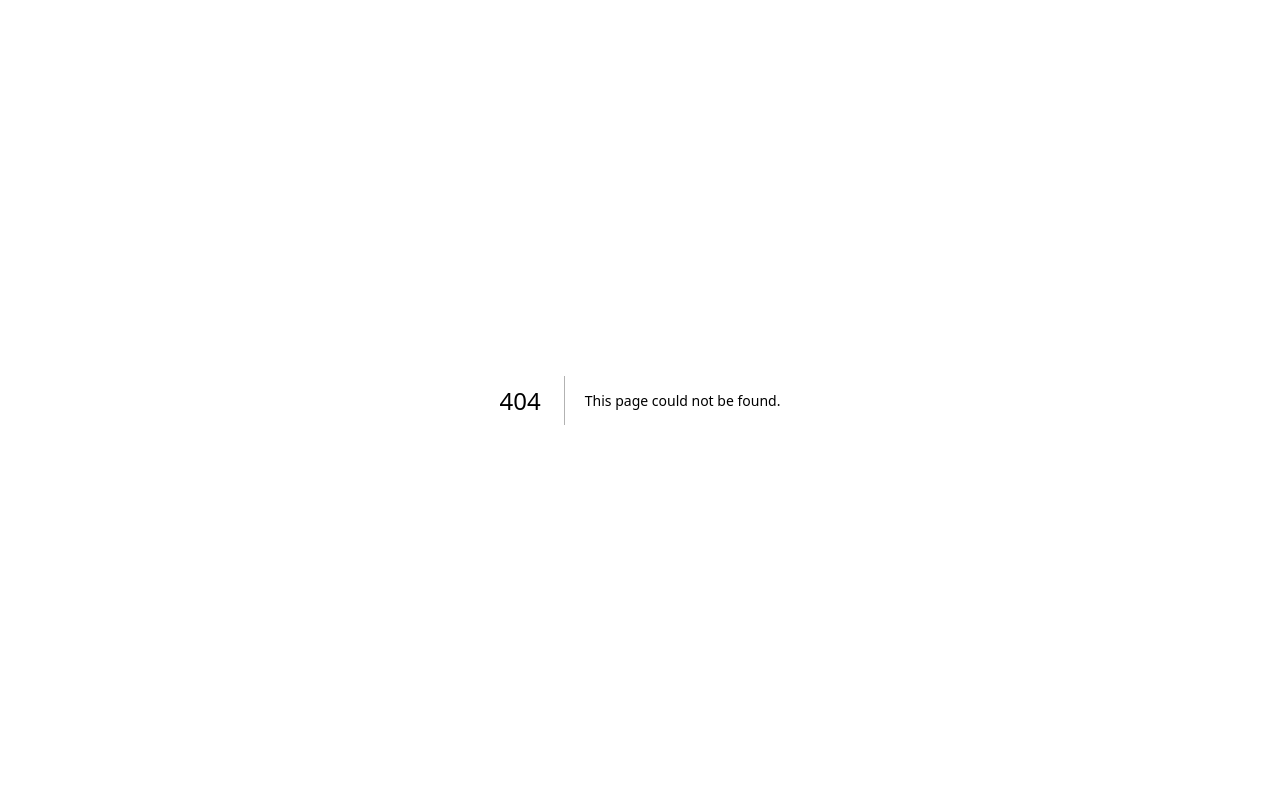
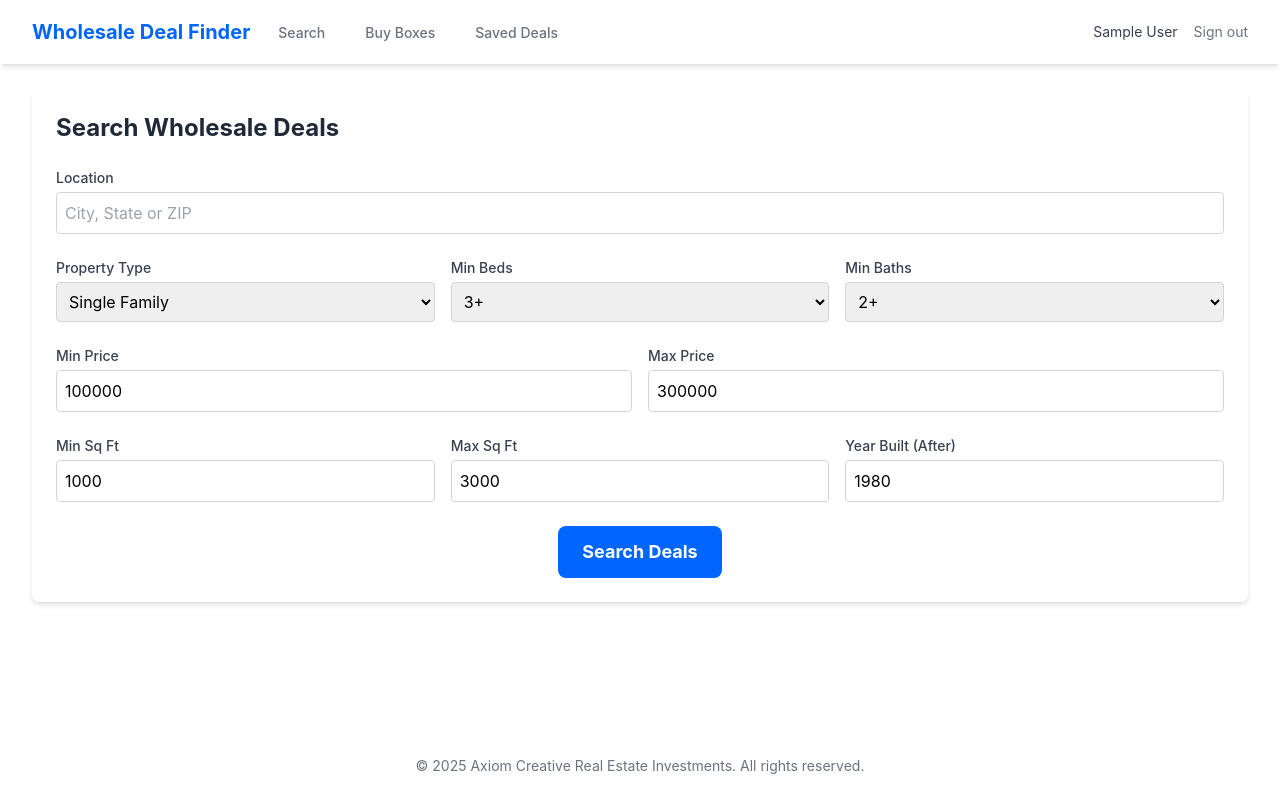
Before and after one commit to idropthebeat/wholesale-deal-finder, a Next.js app: page /search in a window 1280 px wide. Before the commit this address had no page. Built offline with nearby package versions, Linux system fonts and the light colour scheme; no server answers; sample sign-in values are in the browser's storage.

Commit message:
Create search.js

```diff
--- /dev/null
+++ b/pages/search.js
@@ -0,0 +1,64 @@
+import { useState } from 'react'
+import { useSession, getSession } from 'next-auth/react'
+import MainLayout from '../components/layout/MainLayout'
+import SearchForm from '../components/search/SearchForm'
+import DealsList from '../components/deals/DealsList'
+
+export default function SearchPage() {
+  const { data: session } = useSession()
+  const [deals, setDeals] = useState([])
+  const [loading, setLoading] = useState(false)
+  const [searched, setSearched] = useState(false)
+
+  const handleSearch = async (searchParams) => {
+    setLoading(true)
+    setSearched(true)
+
+    try {
+      const response = await fetch('/api/deals/search', {
+        method: 'POST',
+        headers: {
+          'Content-Type': 'application/json',
+        },
+        body: JSON.stringify(searchParams),
+      })
+
+      const data = await response.json()
+      setDeals(data.deals || [])
+    } catch (error) {
+      console.error('Search error:', error)
+      alert('An error occurred while searching. Please try again.')
+    } finally {
+      setLoading(false)
+    }
+  }
+
+  return (
+    <MainLayout title="Search Deals">
+      <div className="space-y-8">
+        <SearchForm onSearch={handleSearch} />
+
+        {searched && (
+          <DealsList deals={deals} loading={loading} />
+        )}
+      </div>
+    </MainLayout>
+  )
+}
+
+export async function getServerSideProps(context) {
+  const session = await getSession(context)
+
+  if (!session) {
+    return {
+      redirect: {
+        destination: '/',
+        permanent: false,
+      },
+    }
+  }
+
+  return {
+    props: { session }
+  }
+}
```
